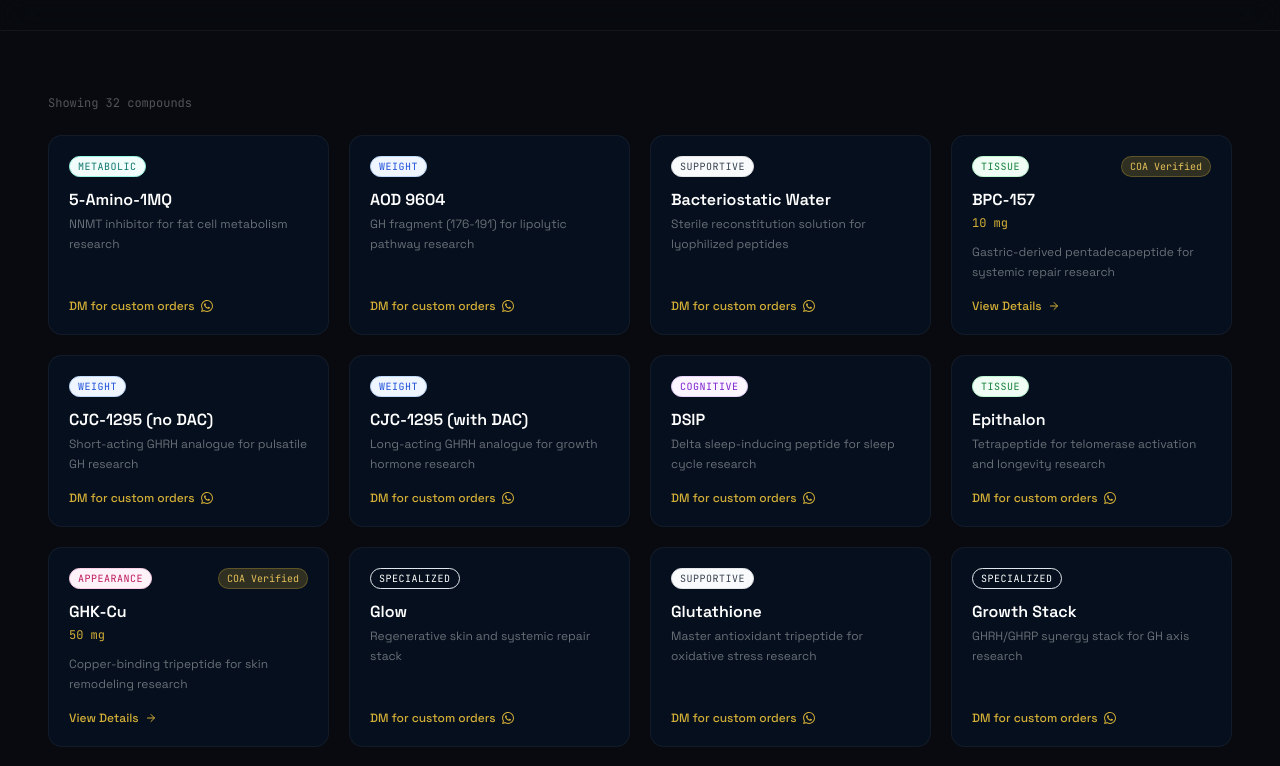
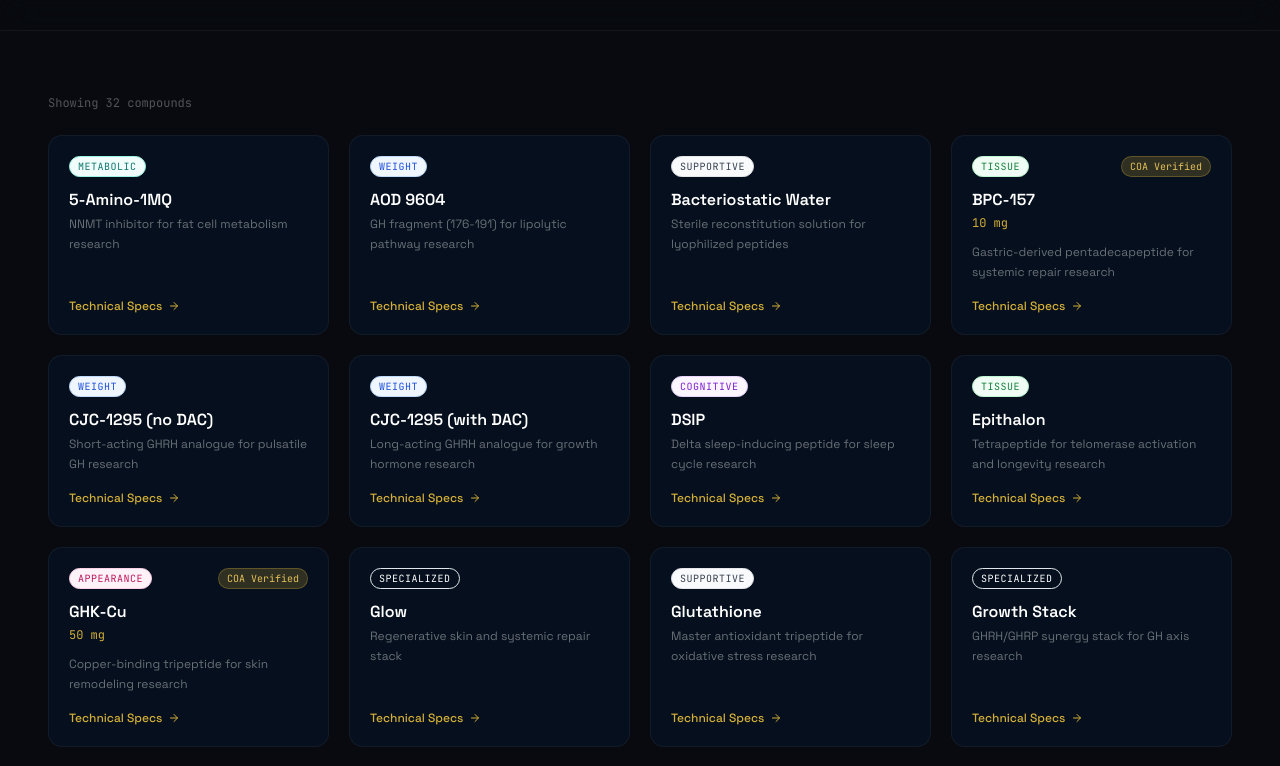
Before and after one commit to Kambah123/premium-site-redesign, a React (Vite) app: page /library in a window 1280 px wide. Shown: the part 803-1569 px from the top of the page. Built offline with nearby package versions, Linux system fonts and the light colour scheme.

Commit message:
feat: make product cards clickable and remove learn more link

```diff
--- a/src/pages/Library.tsx
+++ b/src/pages/Library.tsx
@@ -247,25 +247,10 @@ export default function Library() {
                   </p>
 
                   {/* CTA */}
-                  {product.featured ? (
-                    <div className="flex items-center gap-1.5 text-gold-500 text-xs font-medium group-hover:gap-2.5 transition-all">
-                      View Details
-                      <ArrowRight size={12} />
-                    </div>
-                  ) : (
-                    <a
-                      href={WHATSAPP_URL}
-                      target="_blank"
-                      rel="noopener noreferrer"
-                      className="inline-flex items-center gap-1.5 text-gold-500 text-xs font-medium hover:text-gold-300 transition-all"
-                      onClick={(e) => e.stopPropagation()}
-                    >
-                      DM for custom orders
-                      <svg width="12" height="12" viewBox="0 0 24 24" fill="currentColor">
-                        <path d="M17.472 14.382c-.297-.149-1.758-.867-2.03-.967-.273-.099-.471-.148-.67.15-.197.297-.767.966-.94 1.164-.173.199-.347.223-.644.075-.297-.15-1.255-.463-2.39-1.475-.883-.788-1.48-1.761-1.653-2.059-.173-.297-.018-.458.13-.606.134-.133.298-.347.446-.52.149-.174.198-.298.298-.497.099-.198.05-.371-.025-.52-.075-.149-.669-1.612-.916-2.207-.242-.579-.487-.5-.669-.51-.173-.008-.371-.01-.57-.01-.198 0-.52.074-.792.372-.272.297-1.04 1.016-1.04 2.479 0 1.462 1.065 2.875 1.213 3.074.149.198 2.096 3.2 5.077 4.487.709.306 1.262.489 1.694.625.712.227 1.36.195 1.871.118.571-.085 1.758-.719 2.006-1.413.248-.694.248-1.289.173-1.413-.074-.124-.272-.198-.57-.347m-5.421 7.403h-.004a9.87 9.87 0 01-5.031-1.378l-.361-.214-3.741.982.998-3.648-.235-.374a9.86 9.86 0 01-1.51-5.26c.001-5.45 4.436-9.884 9.888-9.884 2.64 0 5.122 1.03 6.988 2.898a9.825 9.825 0 012.893 6.994c-.003 5.45-4.437 9.884-9.885 9.884m8.413-18.297A11.815 11.815 0 0012.05 0C5.495 0 .16 5.335.157 11.892c0 2.096.547 4.142 1.588 5.945L.057 24l6.305-1.654a11.882 11.882 0 005.683 1.448h.005c6.554 0 11.89-5.335 11.893-11.893a11.821 11.821 0 00-3.48-8.413z" />
-                      </svg>
-                    </a>
-                  )}
+                  <div className="flex items-center gap-1.5 text-gold-500 text-xs font-medium group-hover:gap-2.5 transition-all">
+                    Technical Specs
+                    <ArrowRight size={12} />
+                  </div>
                 </Link>
               ))}
             </div>
--- a/src/sections/ProductGrid.tsx
+++ b/src/sections/ProductGrid.tsx
@@ -57,8 +57,9 @@ function ProductCard({
         transition: `opacity 0.6s ease-out ${index * 0.1}s, transform 0.6s ease-out ${index * 0.1}s`,
       }}
     >
-      <div
-        className="preserve-3d relative bg-navy-900/40 rounded-xl overflow-hidden border border-white/5 transition-all duration-300 hover:border-gold-500/30 hover:shadow-gold group cursor-pointer"
+      <Link
+        to={`/products/${product.id}`}
+        className="preserve-3d relative block bg-navy-900/40 rounded-xl overflow-hidden border border-white/5 transition-all duration-300 hover:border-gold-500/30 hover:shadow-gold group cursor-pointer"
         onMouseMove={handleMouseMove}
         onMouseLeave={handleMouseLeave}
         style={{
@@ -100,11 +101,8 @@ function ProductCard({
             {product.description}
           </p>
           <div className="flex items-center justify-between">
-            <Link
-              to={`/products/${product.id}`}
-              className="text-gold-500 text-sm font-medium inline-flex items-center gap-1.5 group-hover:gap-2.5 transition-all"
-            >
-              Learn More
+            <div className="text-gold-500 text-sm font-medium inline-flex items-center gap-1.5 group-hover:gap-2.5 transition-all">
+              Technical Specs
               <svg
                 width="14"
                 height="14"
@@ -117,12 +115,13 @@ function ProductCard({
               >
                 <path d="M5 12h14M12 5l7 7-7 7" />
               </svg>
-            </Link>
+            </div>
             <a
               href="https://wa.me/61489995818??text=Hi%2C%20I'm%20interested%20in%20learning%20more%20about%20Biogenix%20Labs%20peptides."
               target="_blank"
               rel="noopener noreferrer"
               className="text-white/30 hover:text-gold-400 transition-colors"
+              onClick={(e) => e.stopPropagation()}
             >
               <svg width="18" height="18" viewBox="0 0 24 24" fill="currentColor">
                 <path d="M17.472 14.382c-.297-.149-1.758-.867-2.03-.967-.273-.099-.471-.148-.67.15-.197.297-.767.966-.94 1.164-.173.199-.347.223-.644.075-.297-.15-1.255-.463-2.39-1.475-.883-.788-1.48-1.761-1.653-2.059-.173-.297-.018-.458.13-.606.134-.133.298-.347.446-.52.149-.174.198-.298.298-.497.099-.198.05-.371-.025-.52-.075-.149-.669-1.612-.916-2.207-.242-.579-.487-.5-.669-.51-.173-.008-.371-.01-.57-.01-.198 0-.52.074-.792.372-.272.297-1.04 1.016-1.04 2.479 0 1.462 1.065 2.875 1.213 3.074.149.198 2.096 3.2 5.077 4.487.709.306 1.262.489 1.694.625.712.227 1.36.195 1.871.118.571-.085 1.758-.719 2.006-1.413.248-.694.248-1.289.173-1.413-.074-.124-.272-.198-.57-.347m-5.421 7.403h-.004a9.87 9.87 0 01-5.031-1.378l-.361-.214-3.741.982.998-3.648-.235-.374a9.86 9.86 0 01-1.51-5.26c.001-5.45 4.436-9.884 9.888-9.884 2.64 0 5.122 1.03 6.988 2.898a9.825 9.825 0 012.893 6.994c-.003 5.45-4.437 9.884-9.885 9.884m8.413-18.297A11.815 11.815 0 0012.05 0C5.495 0 .16 5.335.157 11.892c0 2.096.547 4.142 1.588 5.945L.057 24l6.305-1.654a11.882 11.882 0 005.683 1.448h.005c6.554 0 11.89-5.335 11.893-11.893a11.821 11.821 0 00-3.48-8.413z" />
@@ -130,7 +129,7 @@ function ProductCard({
             </a>
           </div>
         </div>
-      </div>
+      </Link>
     </div>
   );
 }
```
